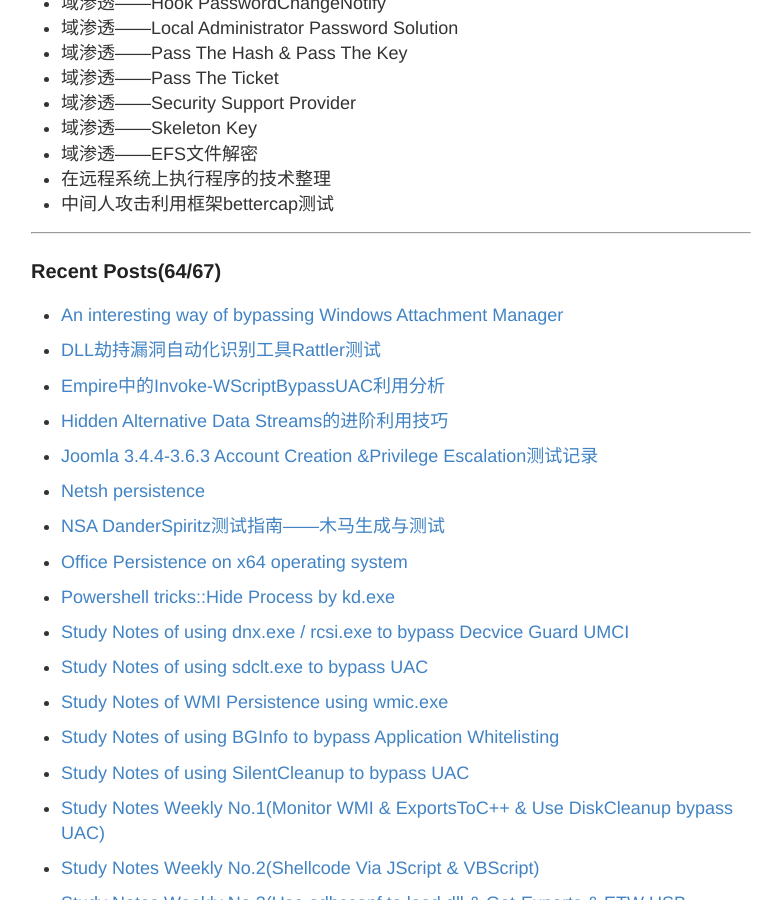
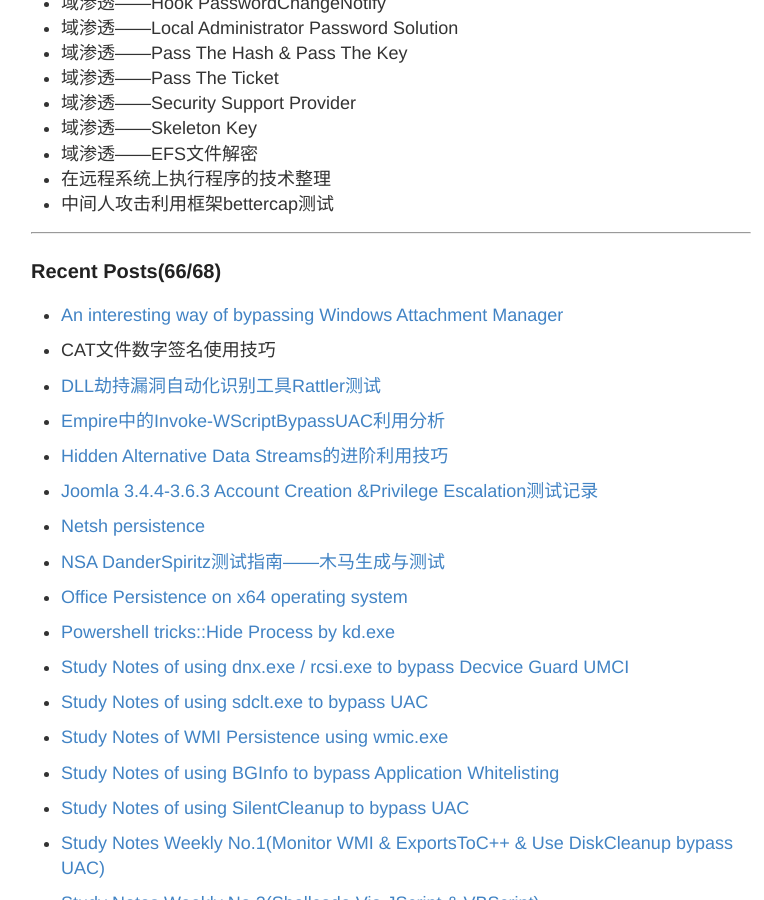
Before and after one commit to 3gstudent/backup-3gstudent.github.io, a Jekyll site: the page built from about.md, in a window 1280 px wide and 900 px high, scrolled down 1726 px. Shown: the whole window, without its empty margins (249-1013 px from the left). Built offline with Jekyll 4.4.1, drawn with Linux system fonts in a browser that asks for light colours.

Commit message:
Update about.md

```diff
--- a/about.md
+++ b/about.md
@@ -68,10 +68,13 @@ Github:   [3gstudent](https://github.com/3gstudent)
 
 ---
 
-### Recent Posts(64/67)
+### Recent Posts(66/68)
 
 -
  [An interesting way of bypassing Windows Attachment Manager](https://3gstudent.github.io/3gstudent.github.io/An-interesting-way-of-bypassing-Windows-Attachment-Manager/)
+
+-
+ CAT文件数字签名使用技巧
 
 -
  [DLL劫持漏洞自动化识别工具Rattler测试](https://3gstudent.github.io/3gstudent.github.io/DLL%E5%8A%AB%E6%8C%81%E6%BC%8F%E6%B4%9E%E8%87%AA%E5%8A%A8%E5%8C%96%E8%AF%86%E5%88%AB%E5%B7%A5%E5%85%B7Rattler%E6%B5%8B%E8%AF%95/)
```
